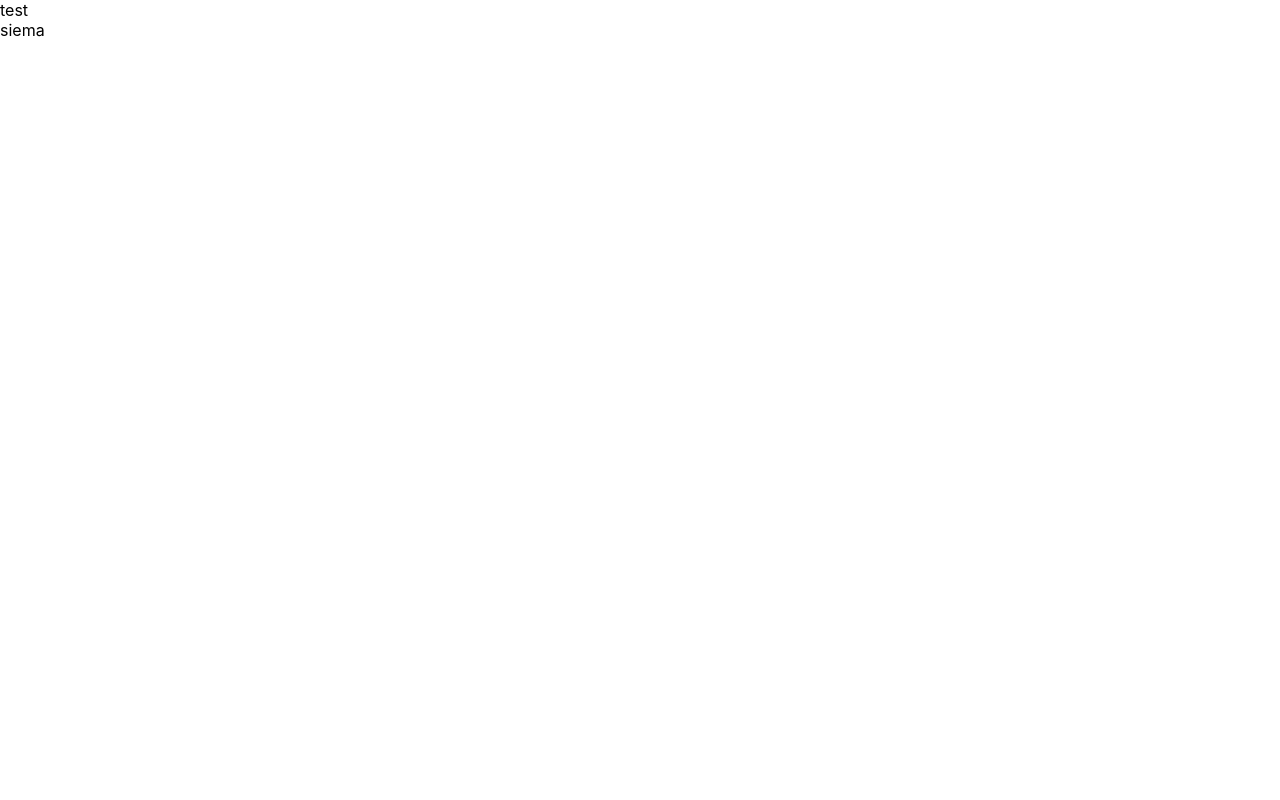
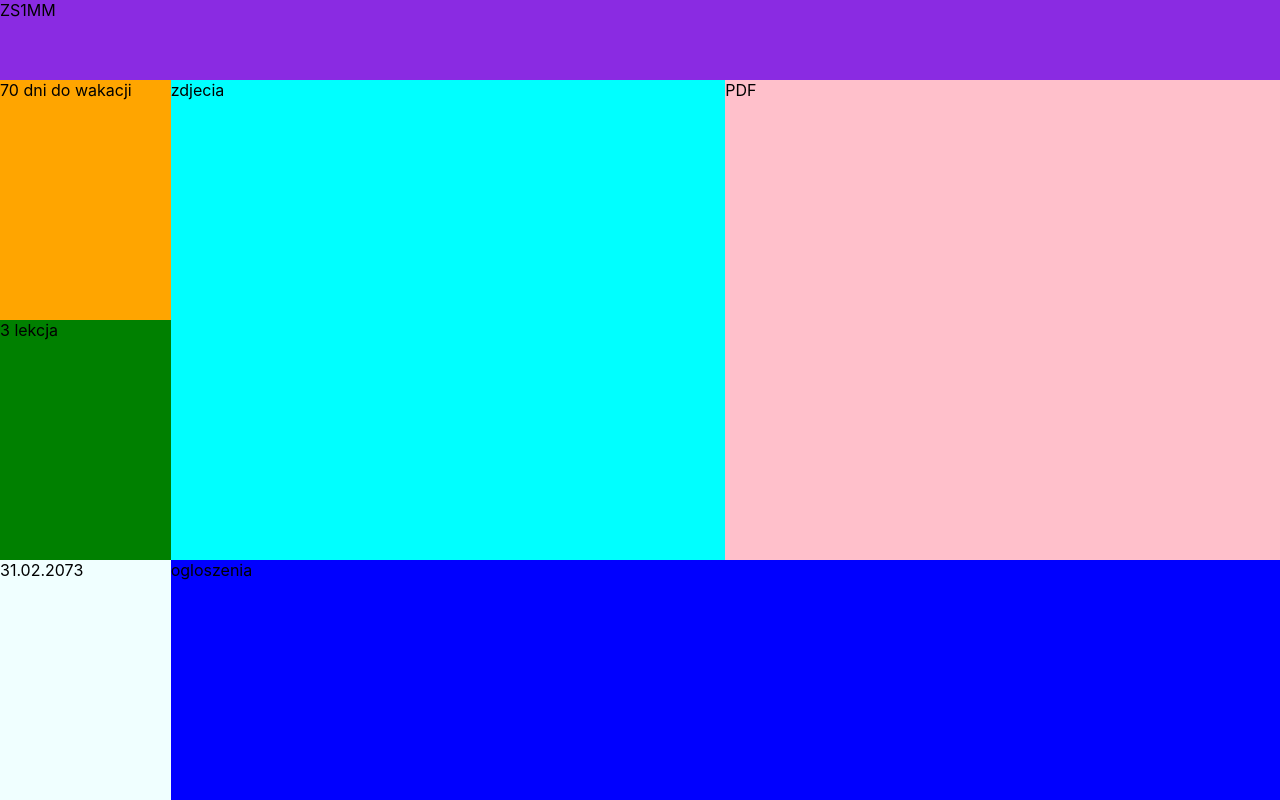
Before and after one commit to AoYP/school-frontend, a React (Create React App) app: page / in a window 1280 px wide. Built offline with nearby package versions, Linux system fonts and the light colour scheme.

Commit message:
basic design

```diff
--- a/public/index.html
+++ b/public/index.html
@@ -10,7 +10,6 @@
     <title>React App</title>
   </head>
   <body>
-     test
     <div id="root"></div>
   </body>
 </html>
--- a/src/App.js
+++ b/src/App.js
@@ -1,10 +1,24 @@
 import Date from "./components/date";
+import PDF from "./components/pdf";
+import Announcements from "./components/announcements";
+import Currentlesson from "./components/current-lesson";
+import Header from "./components/header";
+import Holidays from "./components/holidays";
+import Photos from "./components/photos";
 
 
 function App() {
   return (
     <div className="App">
-      <Date />
+      <div class="container">
+        <div class="header"><Header /></div>
+        <div class="holidays"><Holidays /></div>
+        <div class="currentlesson"><Currentlesson /></div>
+        <div class="date"><Date /></div>
+        <div class="photos"><Photos /></div>
+        <div class="PDF"><PDF /></div>
+        <div class="announcements"><Announcements /></div>
+     </div>
     </div>
   );
 }
--- /dev/null
+++ b/src/components/announcements.js
@@ -0,0 +1,7 @@
+function Announcements() {
+    return(
+        <div className="announcements">ogloszenia</div>
+    )
+}
+
+export default Announcements
--- /dev/null
+++ b/src/components/current-lesson.js
@@ -0,0 +1,7 @@
+function Currentlesson() {
+    return(
+        <div className="currentlesson">3 lekcja</div>
+    )
+}
+
+export default Currentlesson
--- a/src/components/date.js
+++ b/src/components/date.js
@@ -1,6 +1,6 @@
 function Date () {
   return(
-    <div>siema</div>
+    <div className="date">31.02.2073</div>
   )
 }
 
--- /dev/null
+++ b/src/components/header.js
@@ -0,0 +1,6 @@
+function Header() {
+    return (
+        <div className="header">ZS1MM</div>
+    )
+}
+export default Header
--- /dev/null
+++ b/src/components/holidays.js
@@ -0,0 +1,7 @@
+function Holidays() {
+    return(
+        <div className="holidays">70 dni do wakacji</div>
+    )
+}
+
+export default Holidays
--- /dev/null
+++ b/src/components/pdf.js
@@ -0,0 +1,7 @@
+function PDF () {
+    return(
+        <div className="PDF">PDF</div>
+    )
+}
+
+export default PDF
--- /dev/null
+++ b/src/components/photos.js
@@ -0,0 +1,6 @@
+function Photos() {
+    return (
+        <div className="photos">zdjecia</div>
+    )
+}
+export default Photos
--- a/src/index.css
+++ b/src/index.css
@@ -11,3 +11,72 @@ code {
   font-family: source-code-pro, Menlo, Monaco, Consolas, 'Courier New',
     monospace;
 }
+.header {
+  background-color: blueviolet;
+  width: 100%;
+  height: 10vh;
+}
+
+.holidays {
+  background-color: orange;
+  width: 100%;
+  height: 30vh;
+}
+
+.photos {
+  background-color: aqua;
+  width: 100%;
+  height: 60vh;
+
+}
+
+.PDF {
+  background-color: pink;
+  width: 100%;
+  height: 60vh;
+}
+
+.currentlesson {
+  background-color: green;
+  width: 100%;
+  height: 30vh;
+}
+
+.date {
+  background-color: azure;
+  width: 100%;
+  height: 30vh;
+}
+
+
+.announcements {
+  background: blue;
+  width: 100%;
+  height: 30vh;
+}
+
+.container {  display: grid;
+  grid-template-columns: 0.4fr 1.3fr 1.3fr;
+  grid-template-rows: 0.1fr 1fr 1fr 1fr;
+  gap: 0px 0px;
+  grid-auto-flow: row;
+  grid-template-areas:
+    "header header header"
+    "holidays photos PDF"
+    "currentlesson photos PDF"
+    "date announcements announcements";
+}
+
+.header { grid-area: header; }
+
+.holidays { grid-area: holidays; }
+
+.currentlesson { grid-area: currentlesson; }
+
+.date { grid-area: date; }
+
+.photos { grid-area: photos; }
+
+.PDF { grid-area: PDF; }
+
+.announcements { grid-area: announcements; }
```
